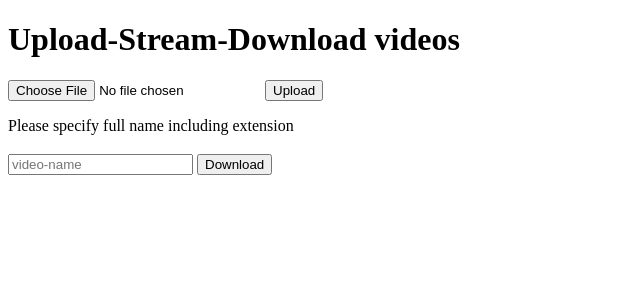
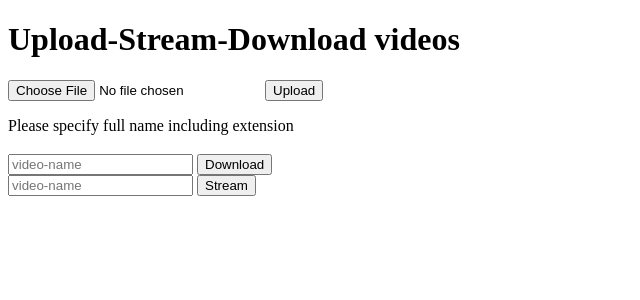
Before and after one commit to sameeriron42/video-server, a FastAPI app: page / in a window 1280 px wide. Shown: the top 300 px of the page, without its empty margins (0-640 px from the left). Run offline with FastAPI, Linux system fonts and the light colour scheme.

Commit message:
stream capabiltiy added

```diff
--- a/app/static/templates/index.html
+++ b/app/static/templates/index.html
@@ -10,7 +10,7 @@
     <h1>Upload-Stream-Download videos</h1>
     {% if filename %}
 	<div style="margin: 10px auto;">
-		<video autoplay="autoplay" controls="controls" preload="preload">
+		<video autoplay="autoplay" controls="controls" preload="preload" width="1280" height="720">
 			<source src="static/videos/{{filename}}" type="video/mp4"></source>
 		</video>
 	</div>
@@ -33,5 +33,13 @@
       <input type="text" placeholder="video-name" name="filename" required/>
       <input type="submit" value="Download"/>
     </form>
-  </body>
+    <form
+      action="/stream"
+      method="POST"
+      enctype="multipart/form-data"
+    >
+      <input type="text" placeholder="video-name" name="filename" required/>
+      <input type="submit" value="Stream"/>
+    </form>
+   </body>
 </html>
```
Also changed, not shown: app/routers/video.py (+13 -1 lines).
